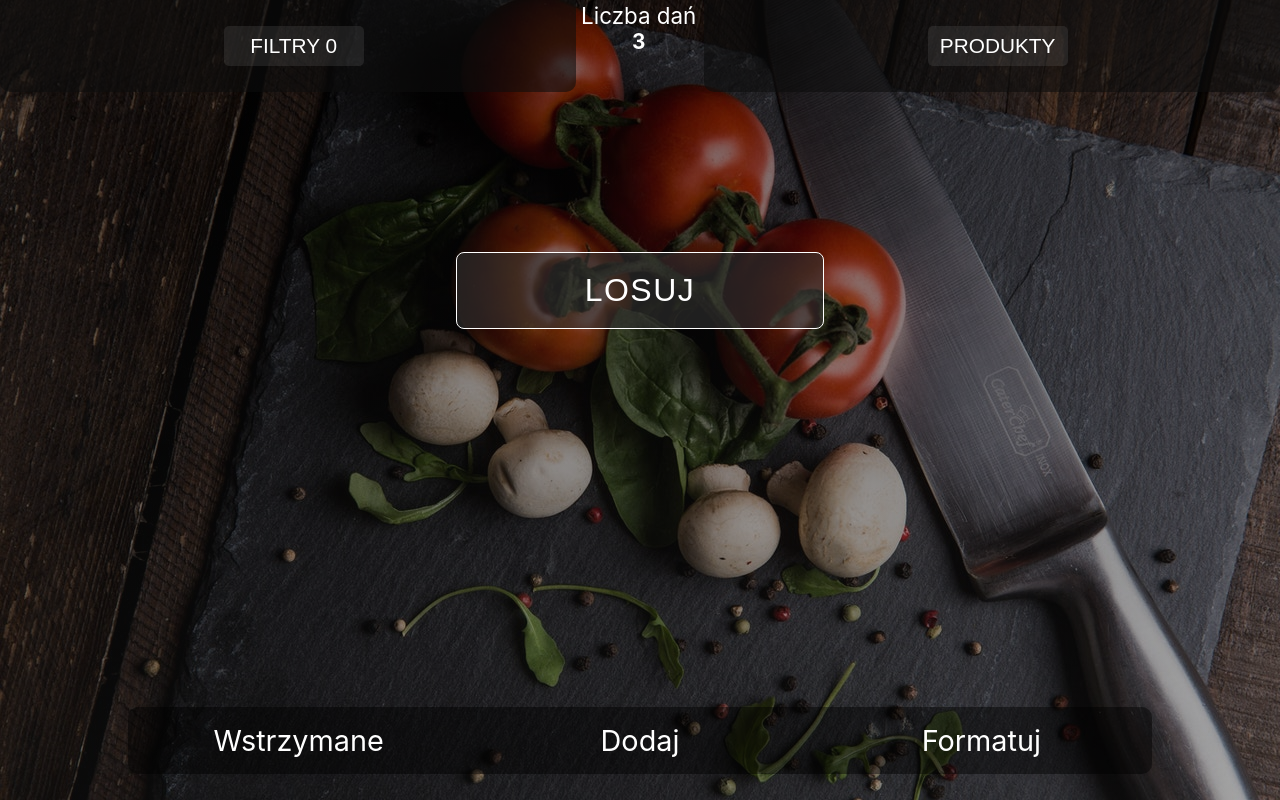
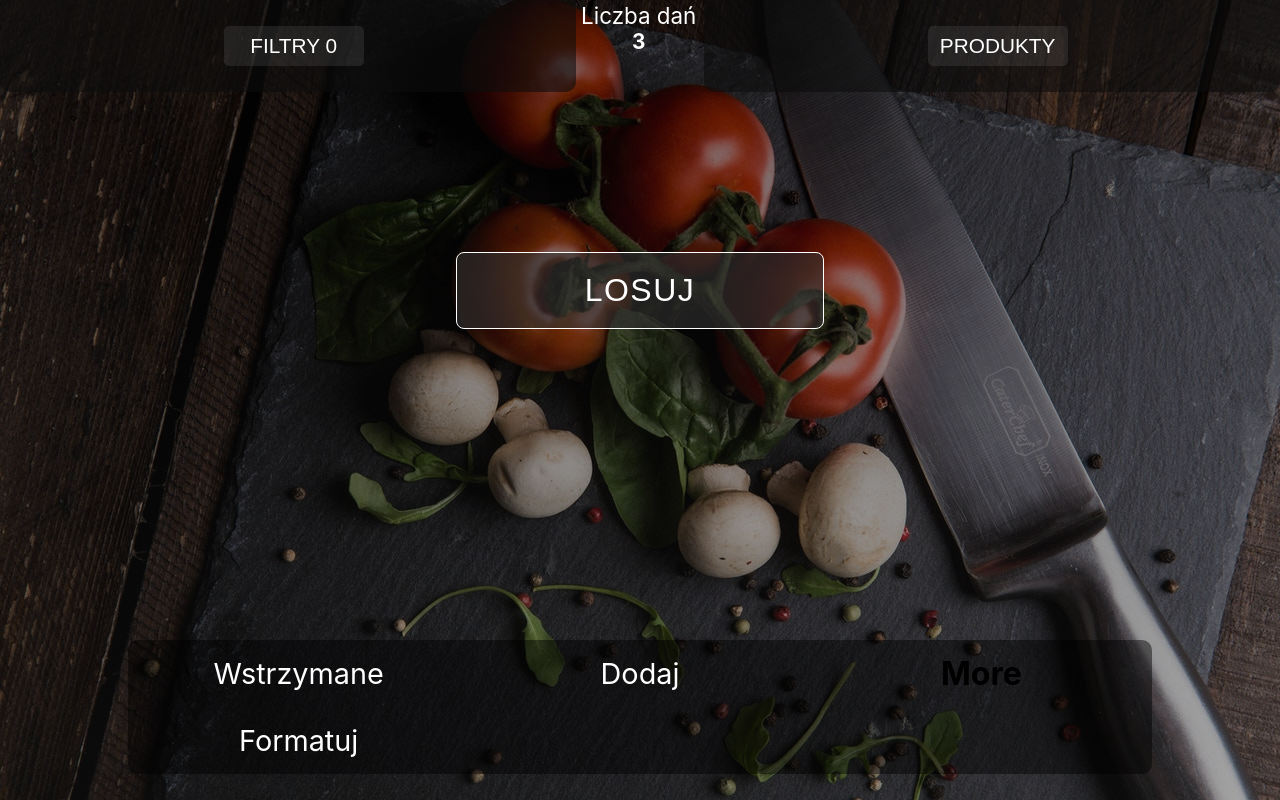
Before and after one commit to atrykp/what-s-for-dinner-react-app, a React (Create React App) app: page / in a window 1280 px wide. Built offline with nearby package versions, Linux system fonts and the light colour scheme.

Commit message:
add MoreMenu.js file

```diff
--- /dev/null
+++ b/src/components/MoreMenu.js
@@ -0,0 +1,7 @@
+import { render } from "@testing-library/react";
+import React from "react";
+const MoreMenu = () => {
+  return <h1>More</h1>;
+};
+
+export default MoreMenu;
--- a/src/pages/App.js
+++ b/src/pages/App.js
@@ -14,7 +14,7 @@ import UserProducts from "./UserProducts";
 import RemoveStorage from "./RemoveStorage";
 import checkBanStatus from "../components/checkBanStatus";
 import BannedDishes from "./BannedDishes";
-
+import MoreMenu from "../components/MoreMenu";
 let mainArr = [
   {
     name: "Klasyczna zapiekanka",
@@ -296,6 +296,7 @@ function App() {
         <NavLink to="/addDish" className="lowerNav__add">
           Dodaj
         </NavLink>
+        <MoreMenu />
         <RemoveStorage />
       </div>
     </>
```
Also changed, not shown: 1 other file (tests, documents, lock files or other folders).
